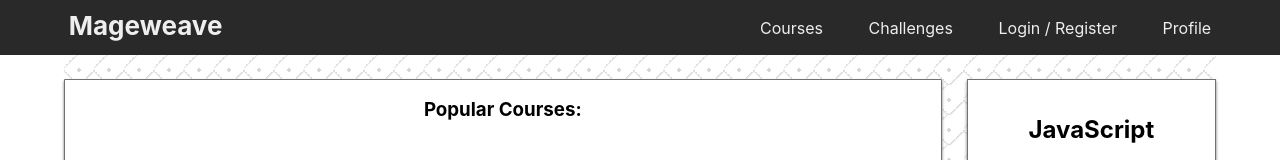
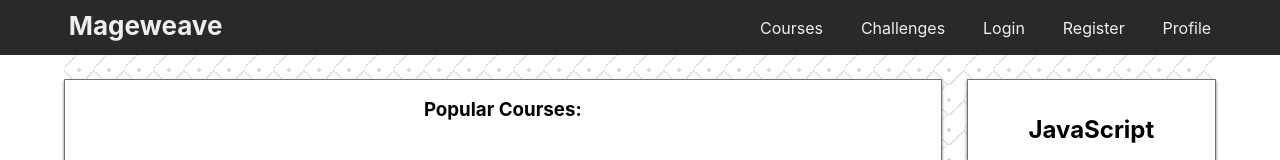
Before and after one commit to KevinKra/mageweave, a React (Create React App) app: page / in a window 1280 px wide. Shown: the top 160 px of the page. Built offline with nearby package versions, Linux system fonts and the light colour scheme.

Commit message:
Add links to login and register on navbar

```diff
--- a/src/components/NavBar/NavBar.js
+++ b/src/components/NavBar/NavBar.js
@@ -12,7 +12,8 @@ const NavBar = () => {
 				<section>
 					<Link to="/courses">Courses</Link>
 					<Link to="/challenges">Challenges</Link>
-					<Link to="/authenticate">Login / Register</Link>
+					<Link to="/login">Login</Link>
+					<Link to="/register">Register</Link>
 					<Link to="/profile">Profile</Link>
 				</section>
 			</div>
```
